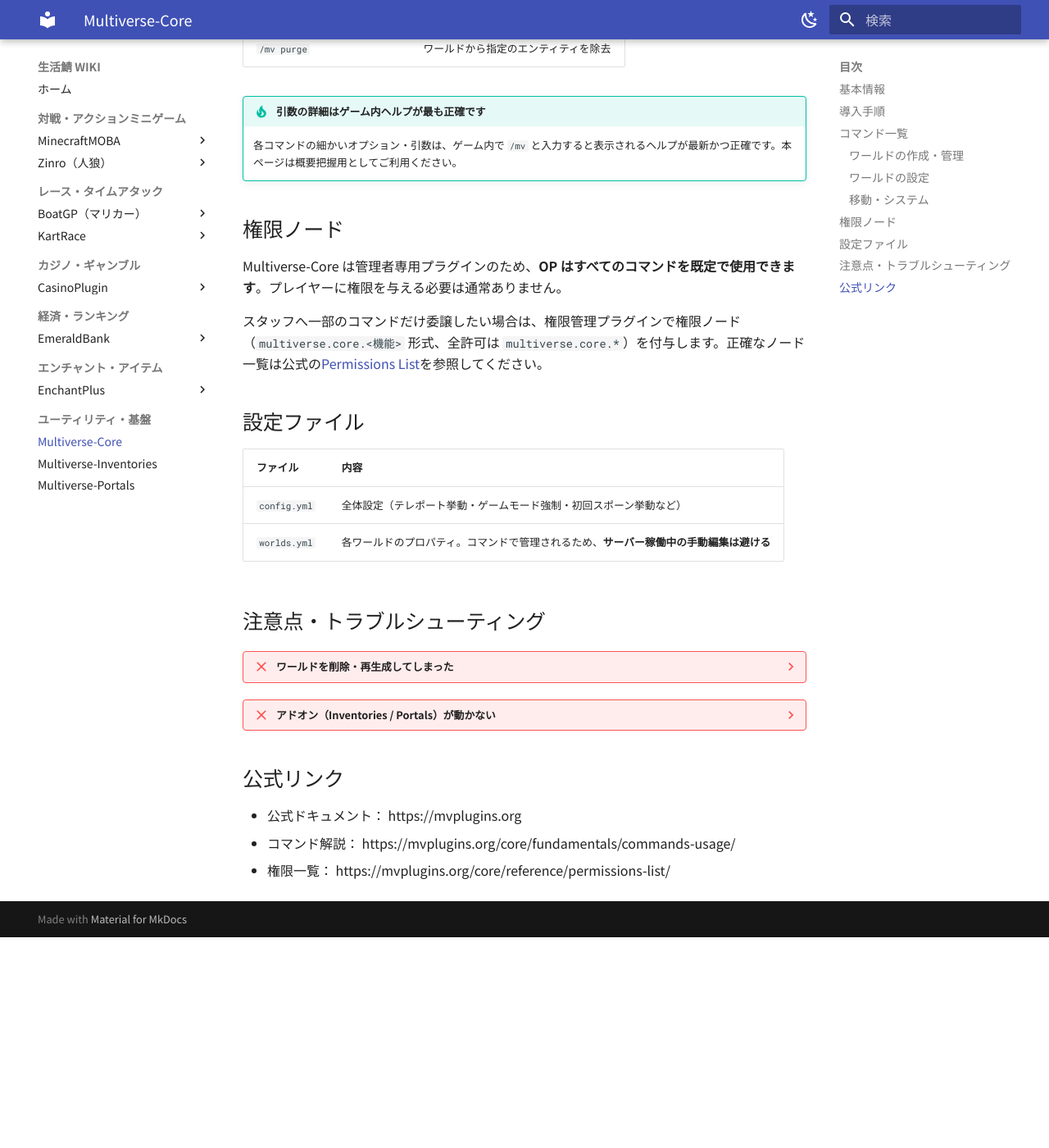
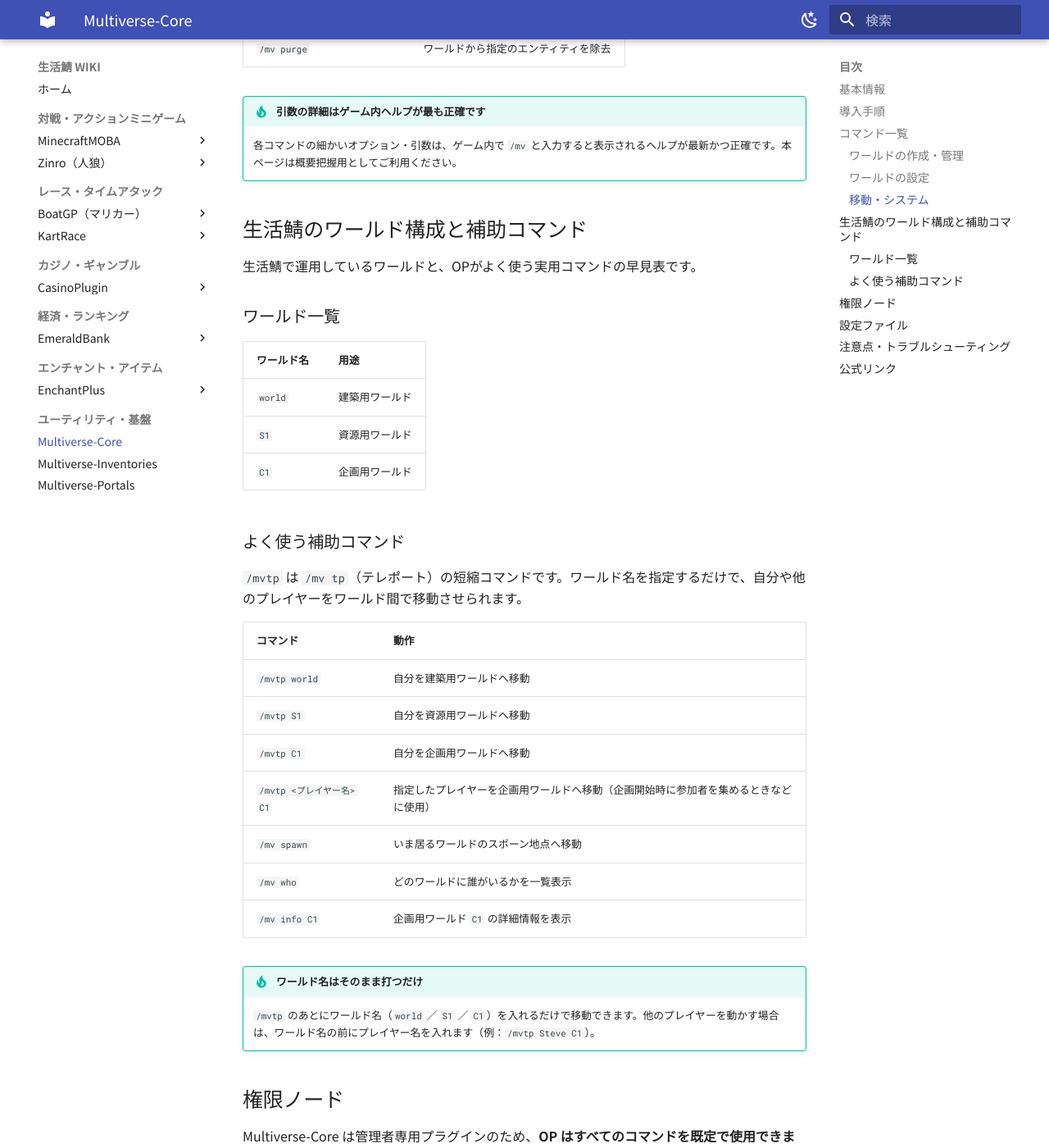
Before and after one commit to hennteko/seikatsu-wiki, an MkDocs documentation site: the page built from docs/utility/multiverse-core.md, in a window 1280 px wide and 1400 px high, scrolled down 2776 px. Shown: the whole window at 82% size. Built offline with MkDocs 1.6.1 and Material for MkDocs 9.7.7, drawn with Linux system fonts in a browser that asks for light colours; before the commit the page ends 3919 px from its top, so only the background shows below that.

Commit message:
Multiverse-Core: ワールド構成と補助コマンドを追記

```diff
--- a/docs/utility/multiverse-core.md
+++ b/docs/utility/multiverse-core.md
@@ -72,6 +72,35 @@
 !!! tip "引数の詳細はゲーム内ヘルプが最も正確です"
     各コマンドの細かいオプション・引数は、ゲーム内で `/mv` と入力すると表示されるヘルプが最新かつ正確です。本ページは概要把握用としてご利用ください。
 
+## 生活鯖のワールド構成と補助コマンド
+
+生活鯖で運用しているワールドと、OPがよく使う実用コマンドの早見表です。
+
+### ワールド一覧
+
+| ワールド名 | 用途 |
+|---|---|
+| `world` | 建築用ワールド |
+| `S1` | 資源用ワールド |
+| `C1` | 企画用ワールド |
+
+### よく使う補助コマンド
+
+`/mvtp` は `/mv tp`（テレポート）の短縮コマンドです。ワールド名を指定するだけで、自分や他のプレイヤーをワールド間で移動させられます。
+
+| コマンド | 動作 |
+|---|---|
+| `/mvtp world` | 自分を建築用ワールドへ移動 |
+| `/mvtp S1` | 自分を資源用ワールドへ移動 |
+| `/mvtp C1` | 自分を企画用ワールドへ移動 |
+| `/mvtp <プレイヤー名> C1` | 指定したプレイヤーを企画用ワールドへ移動（企画開始時に参加者を集めるときなどに使用） |
+| `/mv spawn` | いま居るワールドのスポーン地点へ移動 |
+| `/mv who` | どのワールドに誰がいるかを一覧表示 |
+| `/mv info C1` | 企画用ワールド `C1` の詳細情報を表示 |
+
+!!! tip "ワールド名はそのまま打つだけ"
+    `/mvtp` のあとにワールド名（`world` ／ `S1` ／ `C1`）を入れるだけで移動できます。他のプレイヤーを動かす場合は、ワールド名の前にプレイヤー名を入れます（例：`/mvtp Steve C1`）。
+
 ## 権限ノード
 
 Multiverse-Core は管理者専用プラグインのため、**OP はすべてのコマンドを既定で使用できます**。プレイヤーに権限を与える必要は通常ありません。
```
